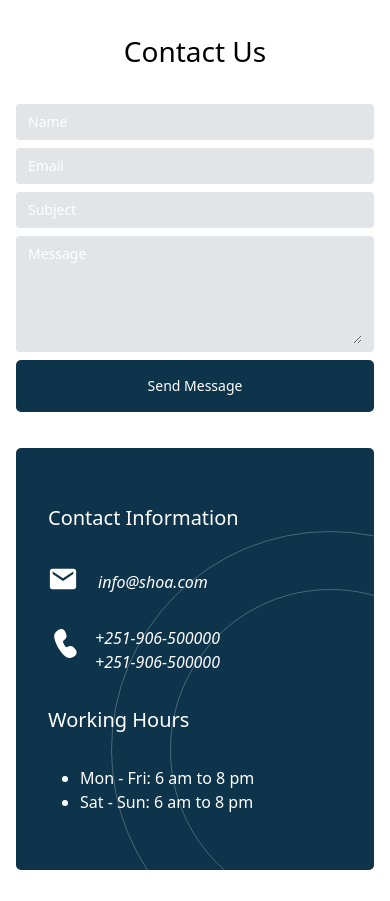
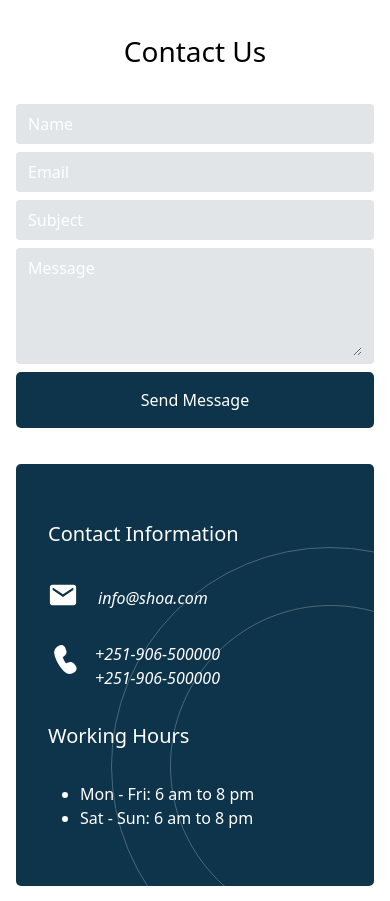
Before and after one commit to LeulBerhanu/shoa, a React (Vite) app: page / in a window 390 px wide. Shown: the part 4861-5762 px from the top of the page. Built offline with nearby package versions, Linux system fonts and the light colour scheme.

Commit message:
location list and contact form

```diff
--- a/src/components/Contact/ContactForm.jsx
+++ b/src/components/Contact/ContactForm.jsx
@@ -7,7 +7,7 @@ const labelStyles = "text-white cursor-pointer";
 
 function ContactForm() {
   return (
-    <form className="container flex flex-col gap-y-2 font-medium text-sm md:gap-y-6 md:text-2xl">
+    <form className="container flex flex-col gap-y-2 font-medium md:gap-y-6 md:text-2xl">
       <div className={inputContainerStyles}>
         <label htmlFor="name" className={labelStyles}>
           Name
@@ -45,7 +45,7 @@ function ContactForm() {
 
       <button
         type="submit"
-        className="text-sm bg-primary_light text-white p-4 rounded-[5px] md:text-base"
+        className=" bg-primary_light text-white p-4 rounded-[5px] md:text-base"
       >
         Send Message
       </button>
--- a/src/pages/HomePage.jsx
+++ b/src/pages/HomePage.jsx
@@ -81,14 +81,14 @@ function HomePage() {
               <LocationName name="Jackros" rounded />
             </div>
 
-            <div className="w-[146px] h-[170px] relative -left-3 md:w-[300px] xl:w-[600px] xl:h-[400px]">
+            <div className="w-[200px] h-[170px] relative -left-3 md:w-[300px] xl:w-[600px] xl:h-[400px]">
               <MapComponent />
             </div>
           </div>
 
           {/* Second Listed Location */}
           <div className="container flex items-center justify-center mx-auto relative">
-            <div className="w-[146px] h-[170px] relative left-3 z-10 md:w-[300px] xl:w-[600px] xl:h-[400px]">
+            <div className="w-[200px] h-[170px] relative left-3 z-10 md:w-[300px] xl:w-[600px] xl:h-[400px]">
               <MapComponent />
             </div>
 
@@ -102,13 +102,13 @@ function HomePage() {
               <LocationName name="Mekanisa" rounded />
             </div>
 
-            <div className="w-[146px] h-[170px] relative -left-3 md:w-[300px] xl:w-[600px] xl:h-[400px]">
+            <div className="w-[200px] h-[170px] relative -left-3 md:w-[300px] xl:w-[600px] xl:h-[400px]">
               <MapComponent />
             </div>
           </div>
 
           <div className="container flex items-center justify-center mx-auto relative">
-            <div className="w-[146px] h-[170px] relative left-3 z-10 md:w-[300px] xl:w-[600px] xl:h-[400px]">
+            <div className="w-[200px] h-[170px] relative left-3 z-10 md:w-[300px] xl:w-[600px] xl:h-[400px]">
               <MapComponent />
             </div>
 
--- a/src/pages/ProjectsPage.jsx
+++ b/src/pages/ProjectsPage.jsx
@@ -35,7 +35,7 @@ function ProjectsPage() {
           <h2 className="capitalize md:text-3xl">4 Properties Found</h2>
           <select
             style={{ boxShadow: "0px 0px 11px 1px #00000040" }}
-            className="w-60 mb-7 text-xs p-3 xl:p-5 rounded-[15px] font-medium md:w-44 xl:text-base"
+            className="w-60 mb-7 p-3 xl:p-5 rounded-[15px] font-medium md:w-44 xl:text-base"
           >
             <option value="">Sort By (any)</option>
             <option value="">Option 1</option>
```
